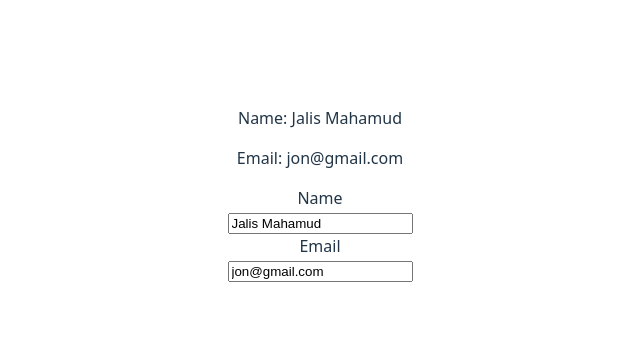
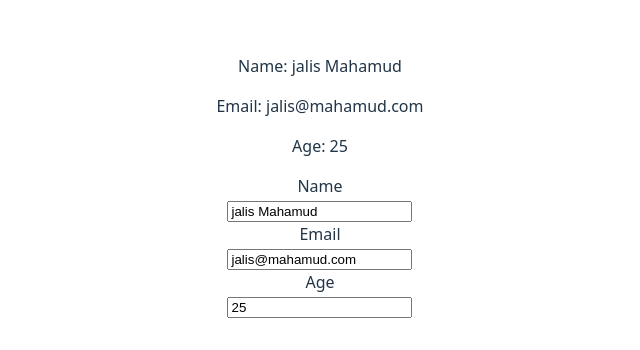
Before and after one commit to Jalismahamud/vue-js-component, a Vue app: page / in a window 1280 px wide. Shown: the part 214-564 px from the top of the page, without its empty margins (320-960 px from the left). Built offline with nearby package versions, Linux system fonts and the light colour scheme.

Commit message:
Add personcomponent with props

```diff
--- a/src/App.vue
+++ b/src/App.vue
@@ -1,17 +1,27 @@
 <script setup>
-import { ref } from 'vue'
-import TestComponent from './components/TestComponent.vue'
+import { reactive, ref } from 'vue'
+import TestComponent from './components/TestComponent.vue';
+import PersonComponent from './components/PersonComponent.vue';
 
 const name = ref('Jalis Mahamud')
 const email = ref('jon@gmail.com')
+
+const person = reactive({
+  name: 'jalis Mahamud',
+  email: 'jalis@mahamud.com',
+  age: 25
+});
 </script>
 
 <template>
   <div>
-    <p>Name: {{ name }}</p>
-    <p>Email: {{ email }}</p>
+    <p>Name: {{ person.name }}</p>
+    <p>Email: {{ person.email }}</p>
+    <p>Age: {{ person.age }}</p>
   </div>
 
-  <TestComponent label="Name" v-model="name" />
-  <TestComponent label="Email" v-model="email" />
+ <div>
+   <PersonComponent :person="person" />
+ </div>
+
 </template>
--- /dev/null
+++ b/src/components/PersonComponent.vue
@@ -0,0 +1,16 @@
+<script setup>
+    const props = defineProps([
+        'person'
+    ]);
+</script>
+
+<template>
+    <p>
+        <label for="">Name</label><br>
+        <input type="text" v-model="person.name"><br>
+        <label for="">Email</label><br>
+        <input type="text" v-model="person.email"><br>
+        <label for="">Age</label><br>
+        <input type="text" v-model="person.age"><br>
+    </p>
+</template>
```
